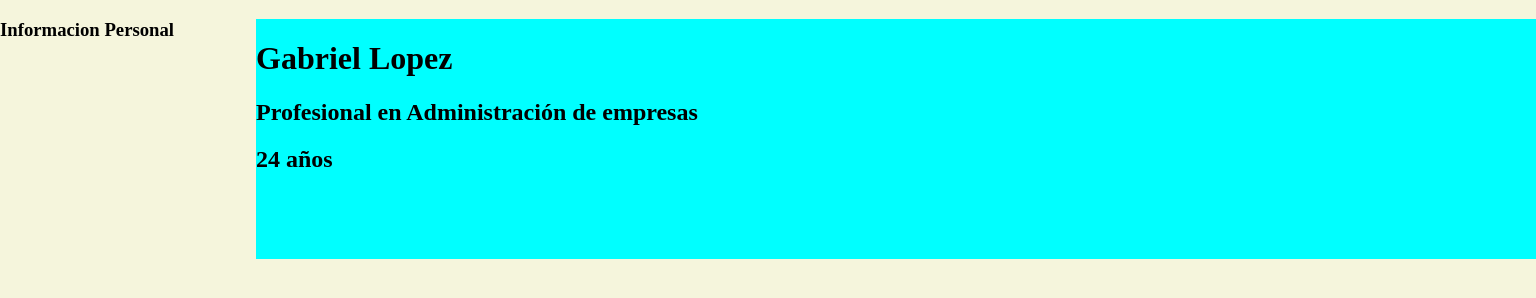
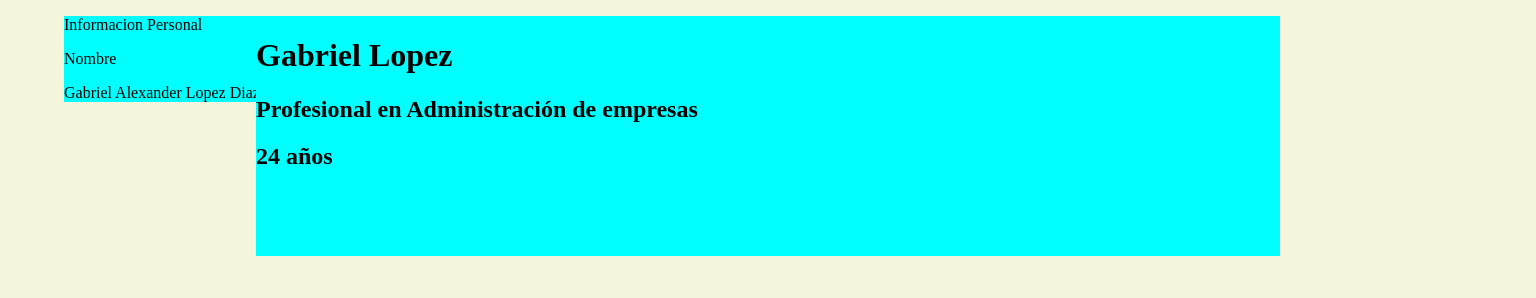
Before and after one commit to gabrield79/HojaDeVida, a plain HTML site: page index.html in a window 1280 px wide. Shown: the whole page, 1536 px wide, since content can reach past the window. Drawn offline with Linux system fonts and the light colour scheme.

Commit message:
primer cambio
primer cambio

```diff
--- a/estilo.css
+++ b/estilo.css
@@ -12,7 +12,7 @@ body {
 }
 
 .name .content{
-    width: 100%;
+    width: 80%;
     height: 30%;
     position: absolute;
     left: 20%;
@@ -22,12 +22,19 @@ body {
 .name .content .h1{
     color: black;
     font-family:'Roboto', sans-serif;
-
+    margin-top: 0%;
 
 }
 
 .name .content .h2{
     color: black;
     font-family:'Roboto', sans-serif;
+    margin-top: 0%;
+}
 
+.info{
+    width: 90%;
+    height: auto;
+    background: aqua;
+    margin: auto;
 }
--- a/index.html
+++ b/index.html
@@ -18,9 +18,9 @@
         </div>
     </div>
     <div class="info">
-        <h3 class="tituloSeccion">Informacion Personal</h3>
-        <p class="tituloInfo"></p>
-        <p class="infoTexto"></p>
+        <p class="tituloSeccion">Informacion Personal</p>
+        <p class="tituloInfo">Nombre</p>
+        <p class="infoTexto">Gabriel Alexander Lopez Diaz</p>
 
     </div>
 </body>
```
